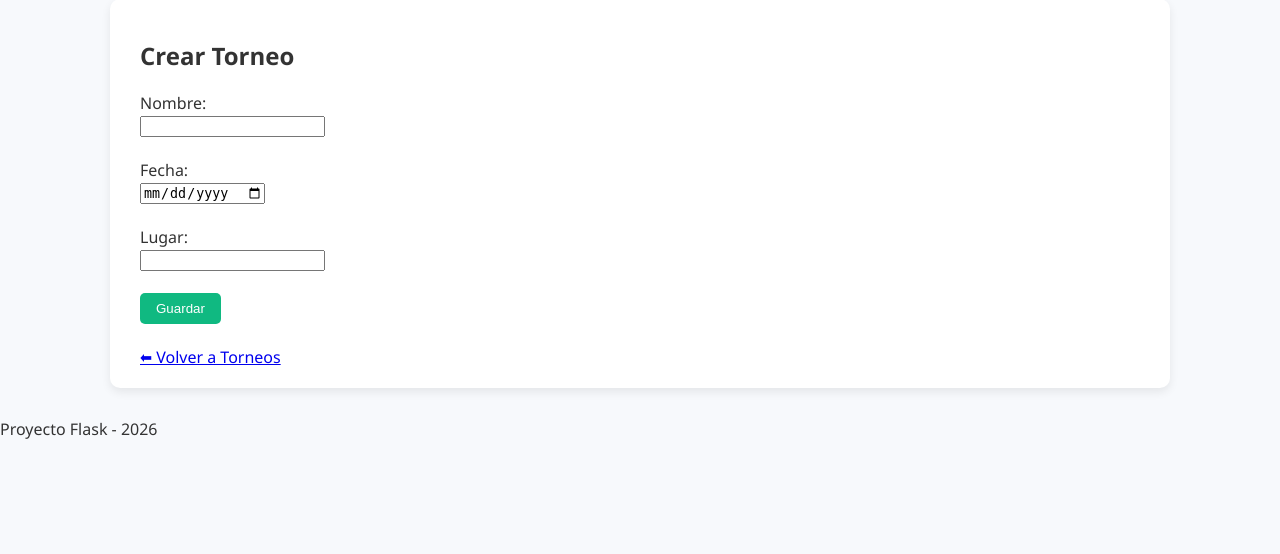
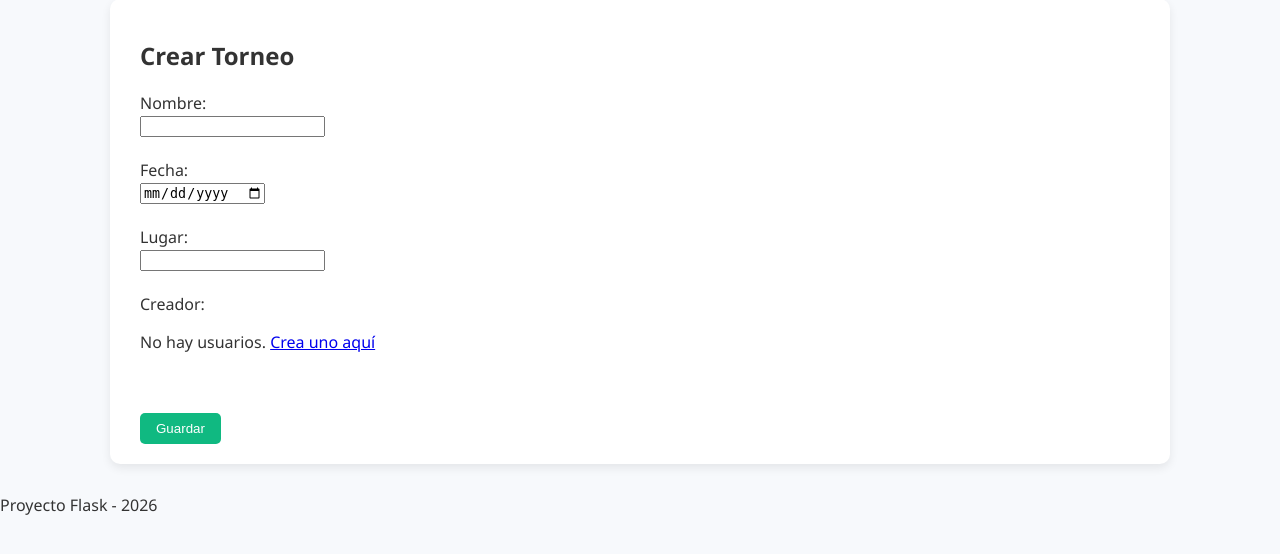
Before and after one commit to Angel3766/Gestion-de-Torneos, a Flask app: page /crear in a window 1280 px wide. Shown: the part 100-654 px from the top of the page. Run offline with Flask 3, Linux system fonts and the light colour scheme.

Commit message:
Update crear.html

```diff
--- a/templates/crear.html
+++ b/templates/crear.html
@@ -17,11 +17,21 @@
     <label>Lugar:</label><br>
     <input type="text" name="lugar" required><br><br>
 
-    <button type="submit">Guardar</button>
+    <label>Creador:</label>
+    {% if usuarios|length == 0 %}
+        <p>No hay usuarios. <a href="{{ url_for('crear_usuario') }}">Crea uno aquí</a></p>
+    {% else %}
+        <select name="creador_id" required>
+            {% for user in usuarios %}
+                <option value="{{ user.id }}">{{ user.nombre }}</option>
+            {% endfor %}
+        </select>
+        <small><a href="{{ url_for('crear_usuario') }}">➕ Crear nuevo usuario</a></small>
+    {% endif %}
+    <br><br>
+
+    <button type="submit" class="btn">Guardar</button>
 
 </form>
 
-<br>
-<a href="{{ url_for('index') }}">⬅ Volver a Torneos</a>
-
 {% endblock %}
```
